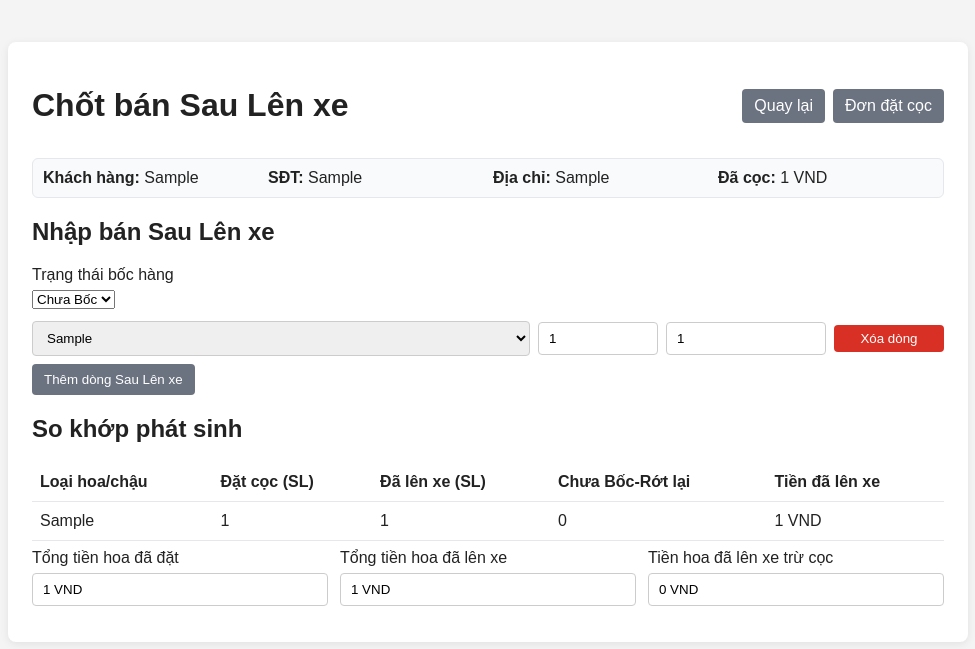
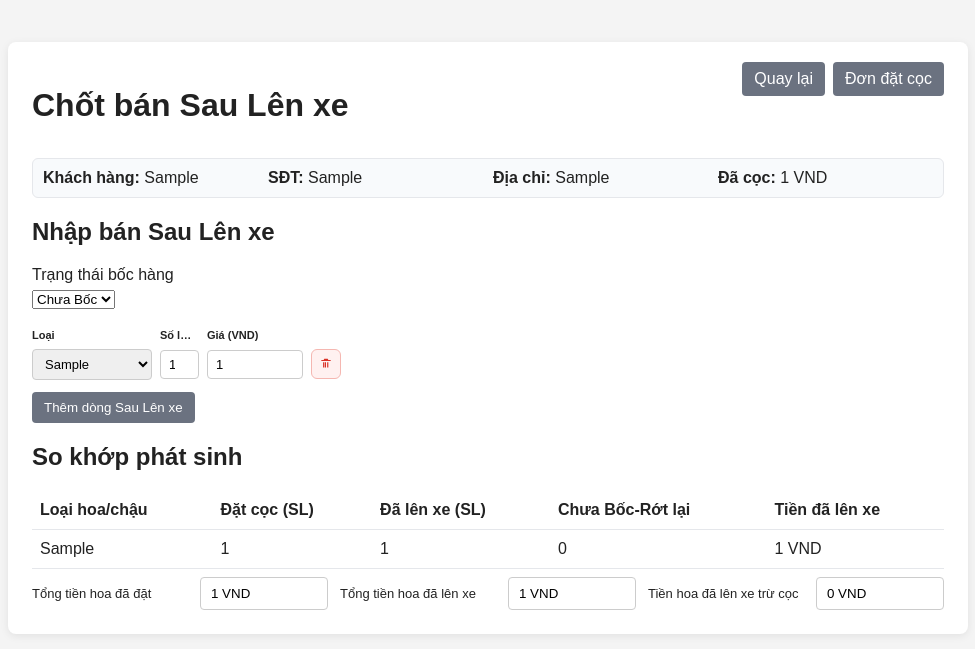
Before and after one commit to boonbye01/WebHoaTetAI, a PHP site: page /actual_sale_form.php?id=1 in a window 1280 px wide. Shown: the top 649 px of the page, without its empty margins (152-1127 px from the left). Run offline with PHP 8.4, Linux system fonts and the light colour scheme; the visitor is signed in with stand-in values (Sample User, id 1); tables that the repository leaves empty hold one stand-in row (values such as "Sample post").

Commit message:
Apply customer-form style improvements to actual sale form

```diff
--- a/actual_sale_form.php
+++ b/actual_sale_form.php
@@ -169,11 +169,11 @@ $remaining_after_deposit = max($total_actual_amount - (float)$customer['coc'], 0
   <meta charset="utf-8">
   <meta name="viewport" content="width=device-width, initial-scale=1">
   <title>Ch&#7889;t b&#225;n Sau L&#234;n xe</title>
-  <link rel="stylesheet" href="assets/style.css?v=20260226_mobile1">
+  <link rel="stylesheet" href="assets/style.css?v=20260226_mobile7">
 </head>
 <body>
   <div class="container">
-    <header class="header">
+    <header class="header actual-sale-header">
       <h1>Ch&#7889;t b&#225;n Sau L&#234;n xe</h1>
       <div class="actions">
         <a class="button secondary" href="index.php">Quay l&#7841;i</a>
@@ -203,6 +203,13 @@ $remaining_after_deposit = max($total_actual_amount - (float)$customer['coc'], 0
           <option value="xong" <?php echo ($customer['trang_thai_boc'] ?? 'chua_boc') === 'xong' ? 'selected' : ''; ?>>Xong</option>
         </select>
       </div>
+      <div class="actual-items-scroll-wrap">
+      <div class="items-header item-row actual-row">
+        <div>Loại</div>
+        <div>Số lượng</div>
+        <div>Giá (VND)</div>
+        <div></div>
+      </div>
       <div id="actual-items">
         <?php foreach ($actual_rows as $idx => $row): ?>
           <div class="item-row actual-row">
@@ -216,10 +223,11 @@ $remaining_after_deposit = max($total_actual_amount - (float)$customer['coc'], 0
             </select>
             <input type="number" step="0.01" min="0" name="items[<?php echo $idx; ?>][so_luong]" value="<?php echo htmlspecialchars(format_decimal($row['so_luong'])); ?>" placeholder="S&#7889; l&#432;&#7907;ng" class="actual-qty">
             <input type="text" name="items[<?php echo $idx; ?>][gia]" value="<?php echo htmlspecialchars(format_decimal($row['gia'])); ?>" placeholder="Gi&#225; (VND)" class="actual-price currency-input">
-            <button type="button" class="button danger" onclick="removeActualRow(this)">X&#243;a d&#242;ng</button>
+            <button type="button" class="remove-row-btn" onclick="removeActualRow(this)" aria-label="Xóa dòng" title="Xóa dòng"><svg viewBox="0 0 24 24" aria-hidden="true" focusable="false"><path d="M9 3h6l1 2h4v2H4V5h4l1-2zm1 6h2v9h-2V9zm4 0h2v9h-2V9zM7 9h2v9H7V9z"/></svg></button>
           </div>
         <?php endforeach; ?>
       </div>
+            </div>
       <div class="actions">
         <button type="button" class="button secondary" onclick="addActualRow()">Th&#234;m d&#242;ng Sau L&#234;n xe</button>
       </div>
@@ -258,7 +266,7 @@ $remaining_after_deposit = max($total_actual_amount - (float)$customer['coc'], 0
       </tbody>
     </table>
 
-    <div class="totals-grid">
+    <div class="totals-grid actual-sale-totals">
       <div class="field">
         <label>T&#7893;ng ti&#7873;n hoa &#273;&#227; &#273;&#7863;t</label>
         <input type="text" value="<?php echo format_vnd($total_plan_amount); ?> VND" readonly>
@@ -284,7 +292,7 @@ $remaining_after_deposit = max($total_actual_amount - (float)$customer['coc'], 0
       </select>
       <input type="number" step="0.01" min="0" name="" placeholder="S&#7889; l&#432;&#7907;ng" class="actual-qty">
       <input type="text" name="" placeholder="Gi&#225; (VND)" class="actual-price currency-input">
-      <button type="button" class="button danger" onclick="removeActualRow(this)">X&#243;a d&#242;ng</button>
+      <button type="button" class="remove-row-btn" onclick="removeActualRow(this)" aria-label="Xóa dòng" title="Xóa dòng"><svg viewBox="0 0 24 24" aria-hidden="true" focusable="false"><path d="M9 3h6l1 2h4v2H4V5h4l1-2zm1 6h2v9h-2V9zm4 0h2v9h-2V9zM7 9h2v9H7V9z"/></svg></button>
     </div>
   </template>
 
--- a/assets/style.css
+++ b/assets/style.css
@@ -497,3 +497,66 @@ table td {
     min-width: 130px;
   }
 }
+
+/* actual-sale-form horizontal row tuning */
+#actual-sale-form .actual-items-scroll-wrap {
+  overflow-x: auto;
+  -webkit-overflow-scrolling: touch;
+  white-space: nowrap;
+  padding-bottom: 4px;
+}
+#actual-sale-form .items-header.item-row,
+#actual-sale-form #actual-items .actual-row {
+  min-width: 470px;
+}
+#actual-sale-form .actual-row {
+  display: grid !important;
+  grid-template-columns: minmax(85px, 120px) 39px 96px 32px !important;
+  gap: 8px;
+  align-items: center;
+}
+#actual-sale-form .actual-row select,
+#actual-sale-form .actual-row input {
+  width: 100%;
+  padding: 6px 8px;
+  font-size: 13px;
+}
+#actual-sale-form .items-header.item-row div {
+  font-size: 11px;
+  font-weight: 700;
+  white-space: nowrap;
+  overflow: hidden;
+  text-overflow: ellipsis;
+}
+.actual-sale-header {
+  align-items: flex-start;
+  margin-bottom: 10px;
+}
+.actual-sale-header .actions {
+  margin-top: -4px;
+}
+.actual-sale-totals .field {
+  display: flex;
+  align-items: center;
+  gap: 8px;
+  margin-bottom: 0;
+}
+.actual-sale-totals .field label {
+  margin-bottom: 0;
+  white-space: nowrap;
+  font-size: 13px;
+  min-width: 160px;
+}
+.actual-sale-totals .field input[type="text"] {
+  flex: 1;
+}
+@media (max-width: 640px) {
+  #actual-sale-form .actual-row,
+  #actual-sale-form .items-header.item-row {
+    grid-template-columns: minmax(85px, 120px) 39px 90px 30px !important;
+    min-width: 470px;
+  }
+  .actual-sale-totals .field label {
+    min-width: 150px;
+  }
+}
```
